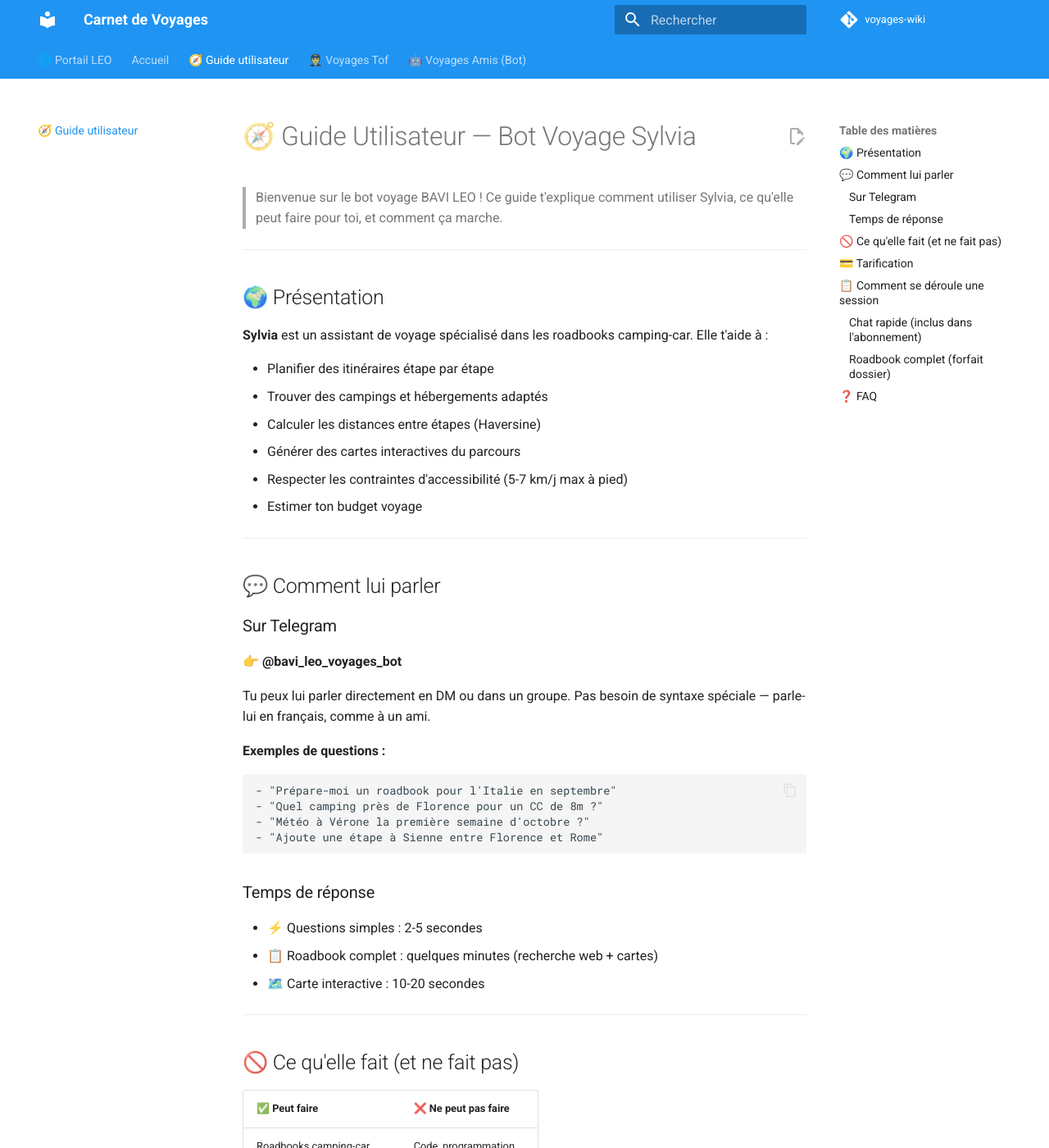
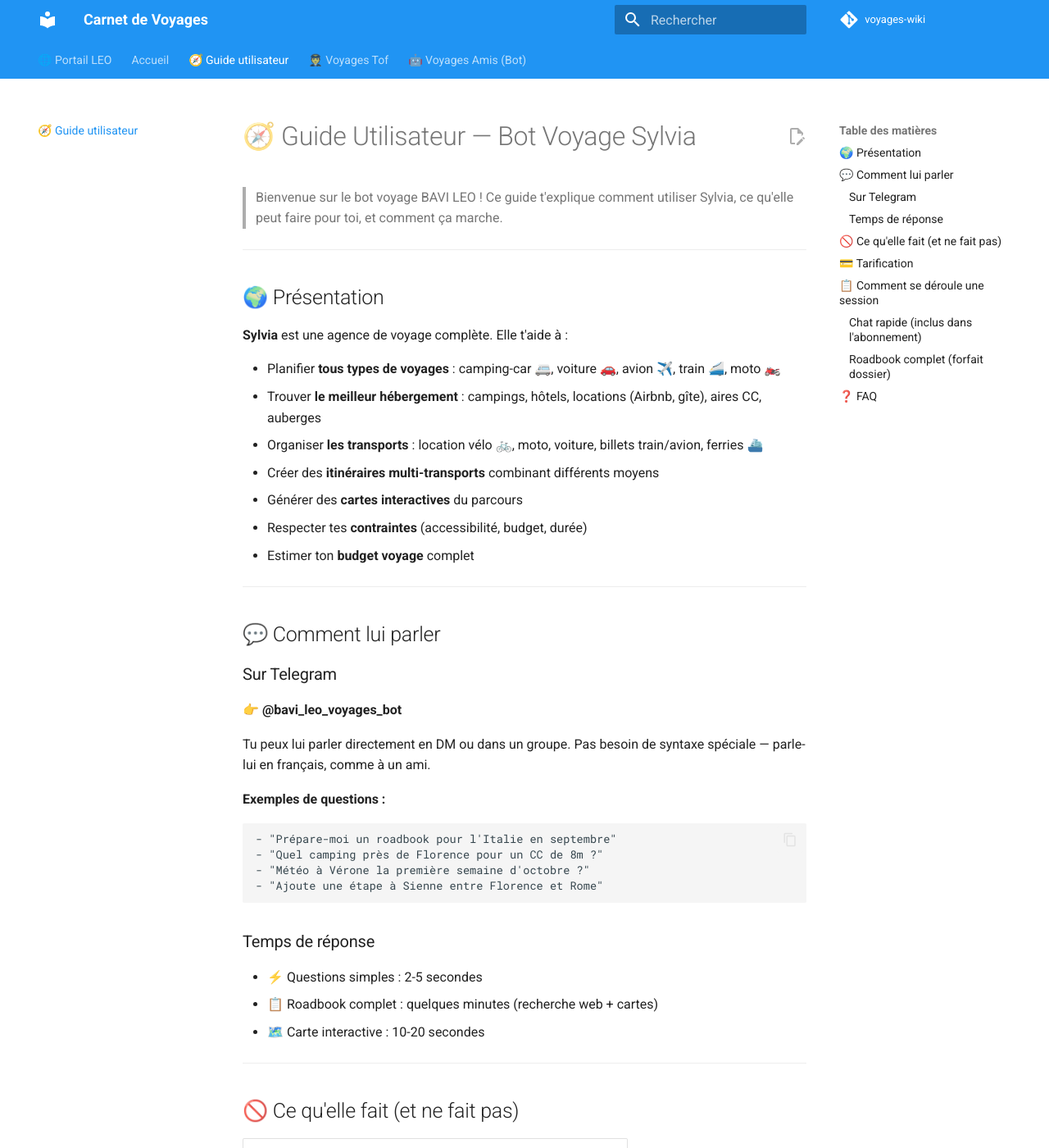
Before and after one commit to christophedanhier-hash/voyages-wiki, an MkDocs documentation site: the page built from docs/guide-utilisateur.md, in a window 1280 px wide and 1400 px high. Shown: the whole window at 82% size. Built offline with MkDocs 1.6.1 and Material for MkDocs 9.7.7, drawn with Linux system fonts in a browser that asks for light colours; comment, search, counter and statistics services are not loaded; some of the changed text lies outside the part shown.

Commit message:
🧭 Sylvia passe en agence de voyage complète

```diff
--- a/docs/guide-utilisateur.md
+++ b/docs/guide-utilisateur.md
@@ -12,14 +12,15 @@ version: 1.0
 
 ## 🌍 Présentation
 
-**Sylvia** est un assistant de voyage spécialisé dans les roadbooks camping-car. Elle t'aide à :
+**Sylvia** est une agence de voyage complète. Elle t'aide à :
 
-- Planifier des itinéraires étape par étape
-- Trouver des campings et hébergements adaptés
-- Calculer les distances entre étapes (Haversine)
-- Générer des cartes interactives du parcours
-- Respecter les contraintes d'accessibilité (5-7 km/j max à pied)
-- Estimer ton budget voyage
+- Planifier **tous types de voyages** : camping-car 🚐, voiture 🚗, avion ✈️, train 🚄, moto 🏍️
+- Trouver **le meilleur hébergement** : campings, hôtels, locations (Airbnb, gîte), aires CC, auberges
+- Organiser **les transports** : location vélo 🚲, moto, voiture, billets train/avion, ferries ⛴️
+- Créer des **itinéraires multi-transports** combinant différents moyens
+- Générer des **cartes interactives** du parcours
+- Respecter tes **contraintes** (accessibilité, budget, durée)
+- Estimer ton **budget voyage** complet
 
 ---
 
@@ -51,16 +52,16 @@ Tu peux lui parler directement en DM ou dans un groupe. Pas besoin de syntaxe sp
 
 | ✅ **Peut faire** | ❌ **Ne peut pas faire** |
 |:-----------------|:------------------------|
-| Roadbooks camping-car | Code, programmation |
-| Itinéraires et étapes | Finances et placements |
-| Campings et hébergements | Santé et médical |
-| Cartes OSM interactives | Recettes de cuisine |
-| Météo et saisons | Actualités générales |
-| Distances et temps de route | Analyses techniques |
-| Budget voyage | Tout sujet hors voyage |
+| Roadbooks camping-car, voiture, train, avion | Code, programmation |
+| Hôtels, campings, locations, aires CC, auberges | Finances et placements |
+| Location vélo, moto, voiture | Santé et médical |
+| Itinéraires multi-transports | Recettes de cuisine |
+| Cartes OSM interactives | Tout sujet hors voyage |
+| Billets train/avion, ferries | |
+| Budget voyage complet | |
 
 En cas de demande hors sujet, Sylvia répondra :
-> *"Navré, je suis Sylvia — le bot voyage 🌍 Je ne réponds qu'aux questions de voyages et camping-car."*
+> *"Navré, je suis Sylvia — ton agence de voyage 🌍 Je ne réponds qu'aux questions de voyages (camping-car, train, avion, hôtel, location...)."*
 
 ---
 
```
